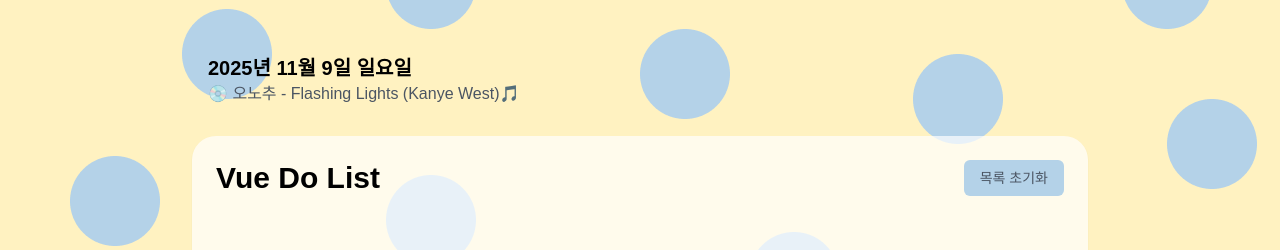
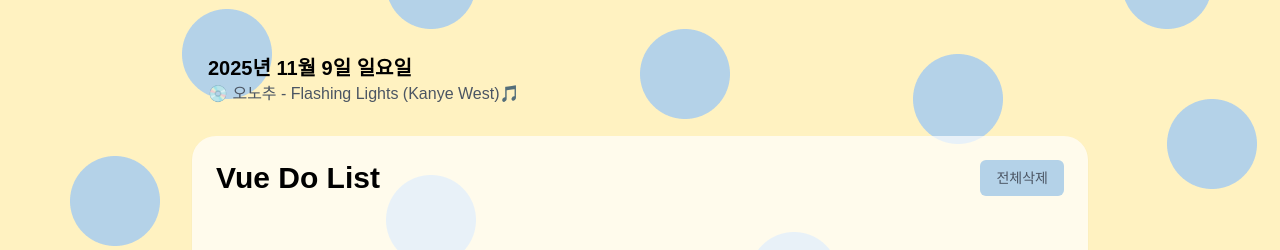
Before and after one commit to xxxjinn/VueDoList, a Vue app: page / in a window 1280 px wide. Shown: the top 250 px of the page. Built offline with nearby package versions, Linux system fonts and the light colour scheme; a web font is replaced by a local one.

Commit message:
feat: 전체삭제 구현

```diff
--- a/src/components/ToDoContainer.vue
+++ b/src/components/ToDoContainer.vue
@@ -1,6 +1,12 @@
 <script setup lang="ts">
 import ToDoList from '@/components/ToDoList.vue';
+import { useToDoStore } from '@/store/store';
 import CustomButton from './CustomButton.vue';
+
+const todoStore = useToDoStore();
+const handleDeleteAllButton = () => {
+  todoStore.deleteAllToDoItem();
+};
 </script>
 
 <template>
@@ -9,7 +15,7 @@ import CustomButton from './CustomButton.vue';
   >
     <div class="flex items-center justify-between w-full">
       <h1 class="text-3xl font-semibold">Vue Do List</h1>
-      <CustomButton text="목록 초기화" />
+      <CustomButton text="전체삭제" @click="handleDeleteAllButton" />
     </div>
     <ToDoList />
   </div>
--- a/src/store/store.ts
+++ b/src/store/store.ts
@@ -10,5 +10,8 @@ export const useToDoStore = defineStore('todos', {
     deleteToDoItem(id: number) {
       this.todos = this.todos.filter((todo) => todo.id !== id);
     },
+    deleteAllToDoItem() {
+      this.todos = [];
+    },
   },
 });
```
